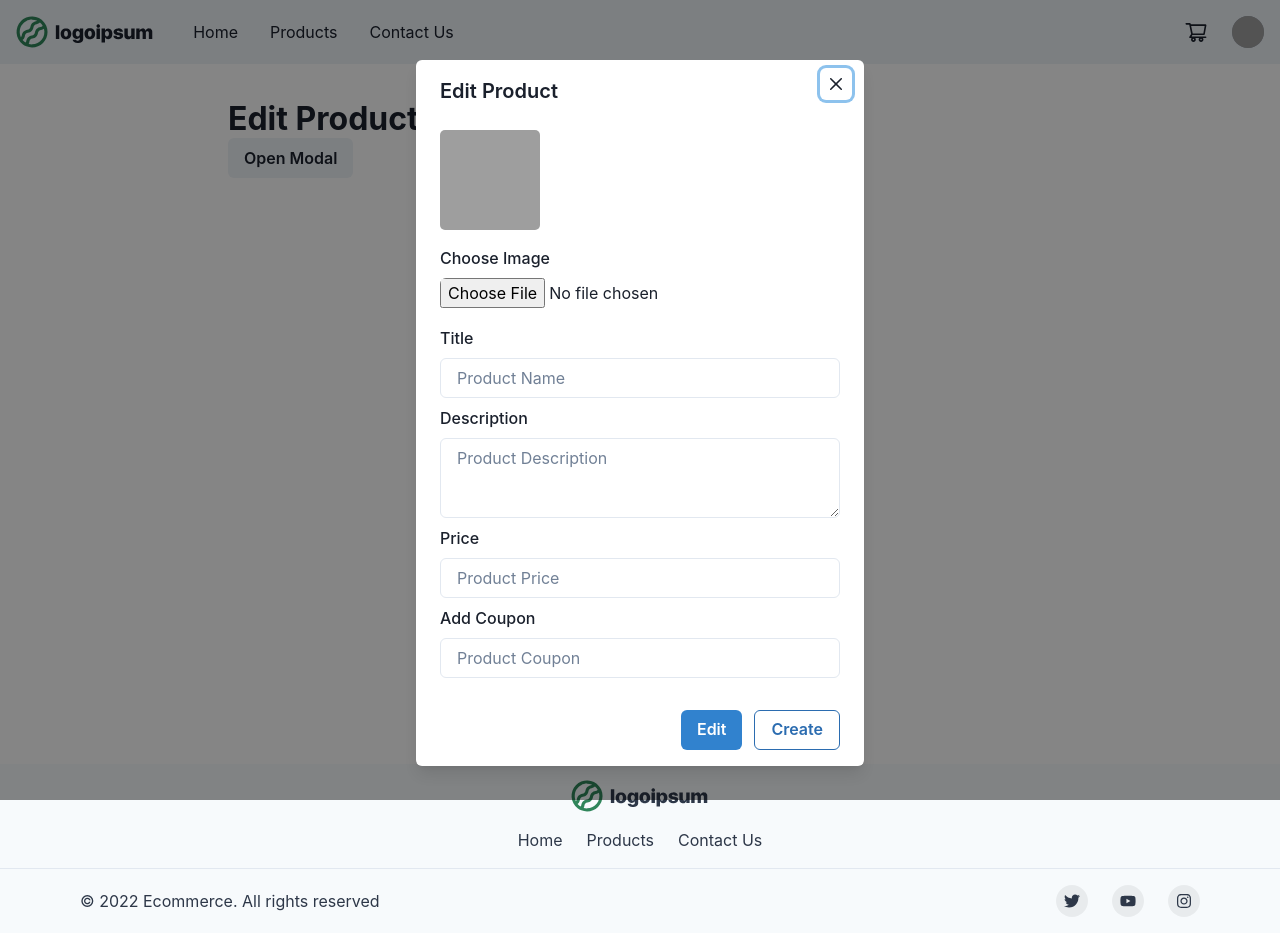
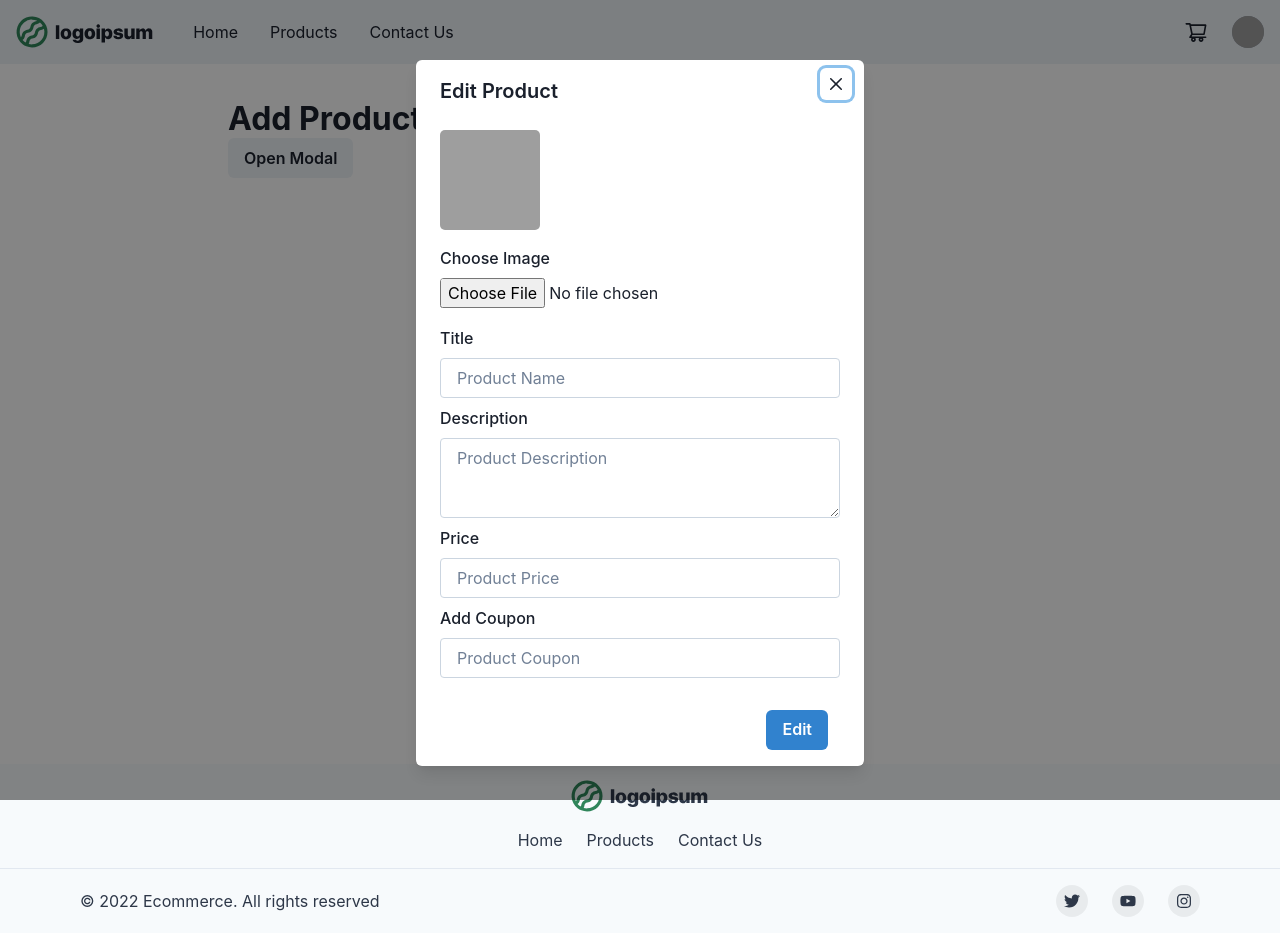
Before and after one commit to Samlogy/saas-ecommerce, a Next.js app in the folder front/: page /edit_product in a window 1280 px wide. Both pictures are taken after a click on the button "Open Modal". Built offline with nearby package versions, Linux system fonts and the light colour scheme; grey boxes are pictures that could not be loaded.

Commit message:
add: form validation --> add / edit product version 1

```diff
--- a/front/lib/validation/index.ts
+++ b/front/lib/validation/index.ts
@@ -23,9 +23,17 @@ export const loginSchema = yup.object().shape({
 });
 
 export const contactSchema = yup.object().shape({
-    fullName: yup.string().required("Full Name required"),
+    name: yup.string().required("Full Name required"),
     email: yup.string().email("Enter a valid Email Address").required("Email Address required"),
-    message: yup.string().required("Message Address required"),
+    message: yup.string().required("Message required"),
+});
+
+export const addProductSchema = yup.object().shape({
+    img: yup.string().required("Full Name required"),
+    name: yup.string().required("Product Name required"),
+    description: yup.string().required("Product Description required"),
+    price: yup.number().required("Product Price required"),
+    coupon: yup.string()
 });
 
 // add - edit --> product
--- a/front/pages/edit_product.tsx
+++ b/front/pages/edit_product.tsx
@@ -12,27 +12,30 @@ import {
   } from '@chakra-ui/react'
 import Link from 'next/link'
 
-import Layout from "../components/Layout"
+import { yupResolver } from "@hookform/resolvers/yup";
+import { useForm } from "react-hook-form";
 
-export default function EditProduct() {
+import { Layout, FormTemplate, ErrorMessage } from "../components"
+import { addProductSchema } from "../lib/validation";
+
+export default function AddProduct() {
     const { isOpen, onOpen, onClose } = useDisclosure()
 
-    const onCreate = () => {
-        console.log('create product')
-    }
-    const onEdit = () => {
-        console.log('edit product')
-    }
+    const { register, handleSubmit, getValues, formState: { errors } } = useForm({
+        resolver: yupResolver(addProductSchema)
+    });
 
+    const onEdit = async (data: any) => {
+        console.log('edit product: ', data);
+    };
 
   return (
     <Layout isHeaderVisible isFooterVisible>
         <Heading as="h2" fontSize="2rem">
-            Edit Product
+            Add Product
         </Heading>
 
         <Button onClick={onOpen}>Open Modal</Button>
-        {/* <DeleteProduct isOpen={isOpen} onClose={onClose} /> */}
 
         <Modal isOpen={isOpen} onClose={onClose}>
             <ModalOverlay />
@@ -41,69 +44,57 @@ export default function EditProduct() {
                 <ModalCloseButton />
 
                 <ModalBody>
+                    <form onSubmit={handleSubmit(onEdit)}>
                         <Image boxSize='100px' objectFit='cover' src='https://bit.ly/dan-abramov' alt='Product Image' mb="1rem" borderRadius='5px' />
                         <FormControl id="image" mb=".5rem">
                             <FormLabel> Choose Image </FormLabel>
-                        <Input type="file" placeholder="Product Image" border="none" px="0" />
+                            <Input type="file" placeholder="Product Image" border="none" px="0" isInvalid={errors.img ? true : false}
+                                    errorBorderColor="error" borderColor="gray.300" borderRadius="4px"
+                                    {...register("img")} />
+                            {errors.img && <ErrorMessage error={errors.img.message} />}
                         </FormControl>
 
                         <FormControl id="title" mb=".5rem">
                             <FormLabel> Title </FormLabel>
-                        <Input type="text" placeholder="Product Name" _placeholder={{ color: 'gray.500' }} />
+                            <Input type="text" placeholder="Product Name" _placeholder={{ color: 'gray.500' }} isInvalid={errors.name ? true : false}
+                                    errorBorderColor="error" borderColor="gray.300" borderRadius="4px"
+                                    {...register("name")} />
+                            {errors.name && <ErrorMessage error={errors.name.message} />}
                         </FormControl>
 
                         <FormControl id="description" mb=".5rem">
                             <FormLabel> Description </FormLabel>
-                        <Textarea placeholder="Product Description" _placeholder={{ color: 'gray.500' }} />
+                            <Textarea placeholder="Product Description" _placeholder={{ color: 'gray.500' }} isInvalid={errors.description ? true : false}
+                                    errorBorderColor="error" borderColor="gray.300" borderRadius="4px"
+                                    {...register("description")} />
+                            {errors.description && <ErrorMessage error={errors.description.message} />}
                         </FormControl>
 
                         <FormControl id="price" mb=".5rem">
                             <FormLabel> Price </FormLabel>
-                        <Input type="number" placeholder="Product Price" _placeholder={{ color: 'gray.500' }} />
+                            <Input type="number" placeholder="Product Price" _placeholder={{ color: 'gray.500' }} isInvalid={errors.price ? true : false}
+                                    errorBorderColor="error" borderColor="gray.300" borderRadius="4px"
+                                    {...register("price")} />
+                            {errors.price && <ErrorMessage error={errors.price.message} />}
                         </FormControl>
 
                         <FormControl id="coupon" mb=".5rem">
                             <FormLabel> Add Coupon </FormLabel>
-                        <Input type="text" placeholder="Product Coupon" _placeholder={{ color: 'gray.500' }} />
+                            <Input type="text" placeholder="Product Coupon" _placeholder={{ color: 'gray.500' }} isInvalid={errors.coupon ? true : false}
+                                    errorBorderColor="error" borderColor="gray.300" borderRadius="4px"
+                                    {...register("coupon")} />
+                            {errors.coupon && <ErrorMessage error={errors.coupon.message} />}
                         </FormControl>
+                    </form>
                 </ModalBody>
 
                 <ModalFooter>
-                    <Button colorScheme='blue' mr={3} onClick={() => onEdit()}> Edit </Button>
-                    <Button variant='outline' color="blue.600" borderColor="blue.600" borderWidth="1px" onClick={() => onCreate()}> Create </Button>
+                    <Button type="submit" colorScheme='blue' mr={3}> Edit </Button>
+                    {/* <Button variant='outline' color="blue.600" borderColor="blue.600" borderWidth="1px" onClick={() => onCreate()}> Create </Button> */}
                 </ModalFooter>
             </ModalContent>
         </Modal>
 
-
     </Layout>
   );
 }
-
-const DeleteProduct = ({ isOpen, onClose }) => {
-
-    const onDelete = () => {
-        console.log('delete product')
-    }
-
-    return(
-        <Modal isOpen={isOpen} onClose={onClose}>
-            <ModalOverlay />
-            <ModalContent>
-                <ModalHeader> Delete Product </ModalHeader>
-                <ModalCloseButton />
-
-                <ModalBody>
-                    <Text>
-                        Lorem ipsum dolor sit amet consectetur adipisicing elit. Esse tempora eius, ex quod ab nobis, maxime sunt consectetur hic rerum error labore tempore doloremque ipsum iusto dolores fugit facilis aliquam.
-                    </Text>
-                </ModalBody>
-
-                <ModalFooter>
-                    <Button colorScheme='blue' mr={3} onClick={() => onDelete()}> Delete </Button>
-                    <Button variant='ghost' color="blue.600" onClick={onClose}> Cancel </Button>
-                </ModalFooter>
-            </ModalContent>
-        </Modal>
-    )
-}
--- a/front/pages/login.tsx
+++ b/front/pages/login.tsx
@@ -36,7 +36,7 @@ export default function Login() {
   return (
     <Flex minH="100vh" flexDir="column" justifyContent={'center'} alignItems={'center'} bg={useColorModeValue('gray.50', 'gray.800')}>
         <Stack align={'center'} >
-            <Heading fontSize={'4xl'}>Sign in to your account</Heading>
+            <Heading fontSize={'4xl'}> Sign in to your account </Heading>
             <Text fontSize={'lg'} color={'gray.600'}>
                 to enjoy all of our cool <Box as="span" color={'blue.400'}> features </Box> ✌️
             </Text>
```
Also changed, not shown: front/pages/add_product.tsx (+36 -14 lines). Lines whose indentation alone changed are shown as unchanged.
